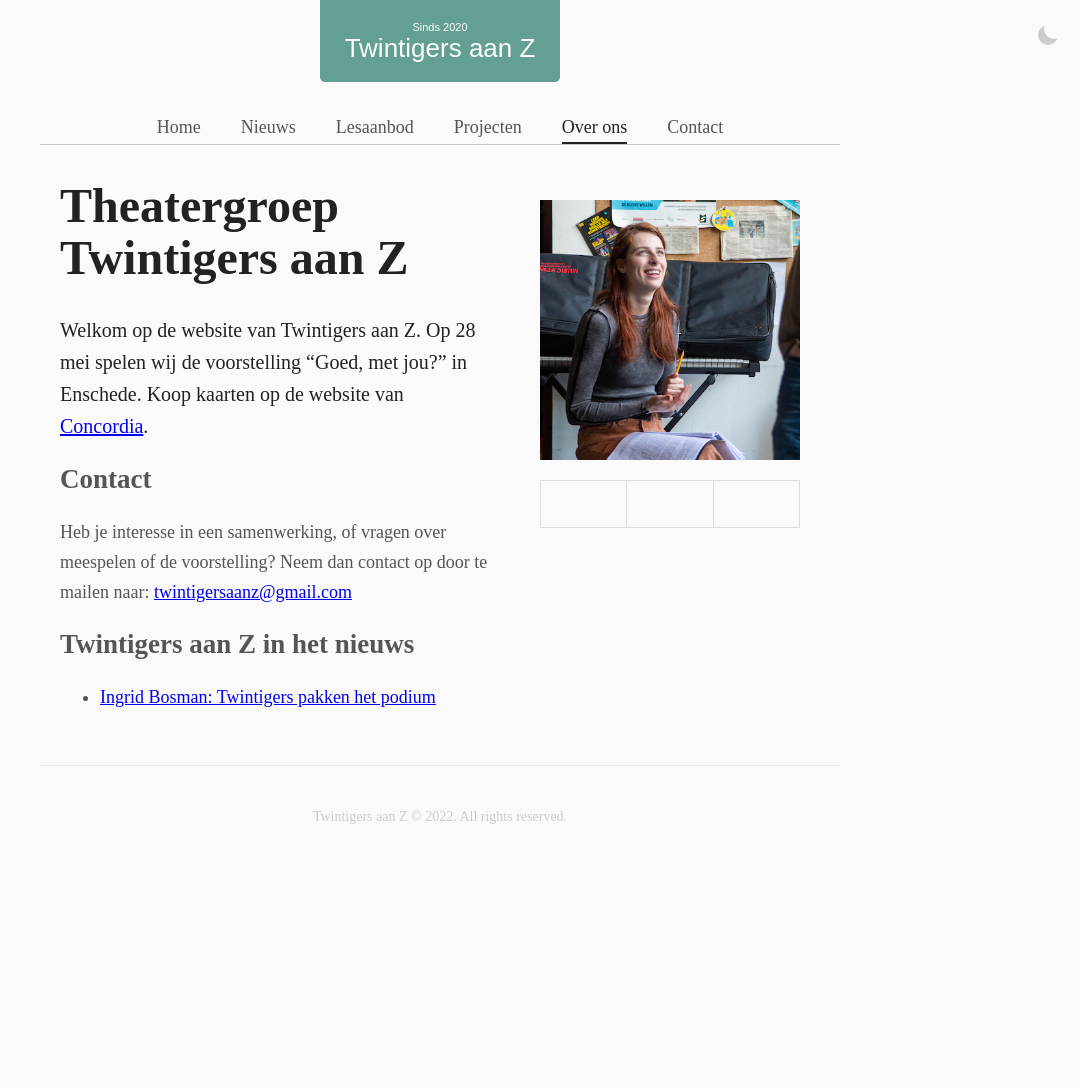
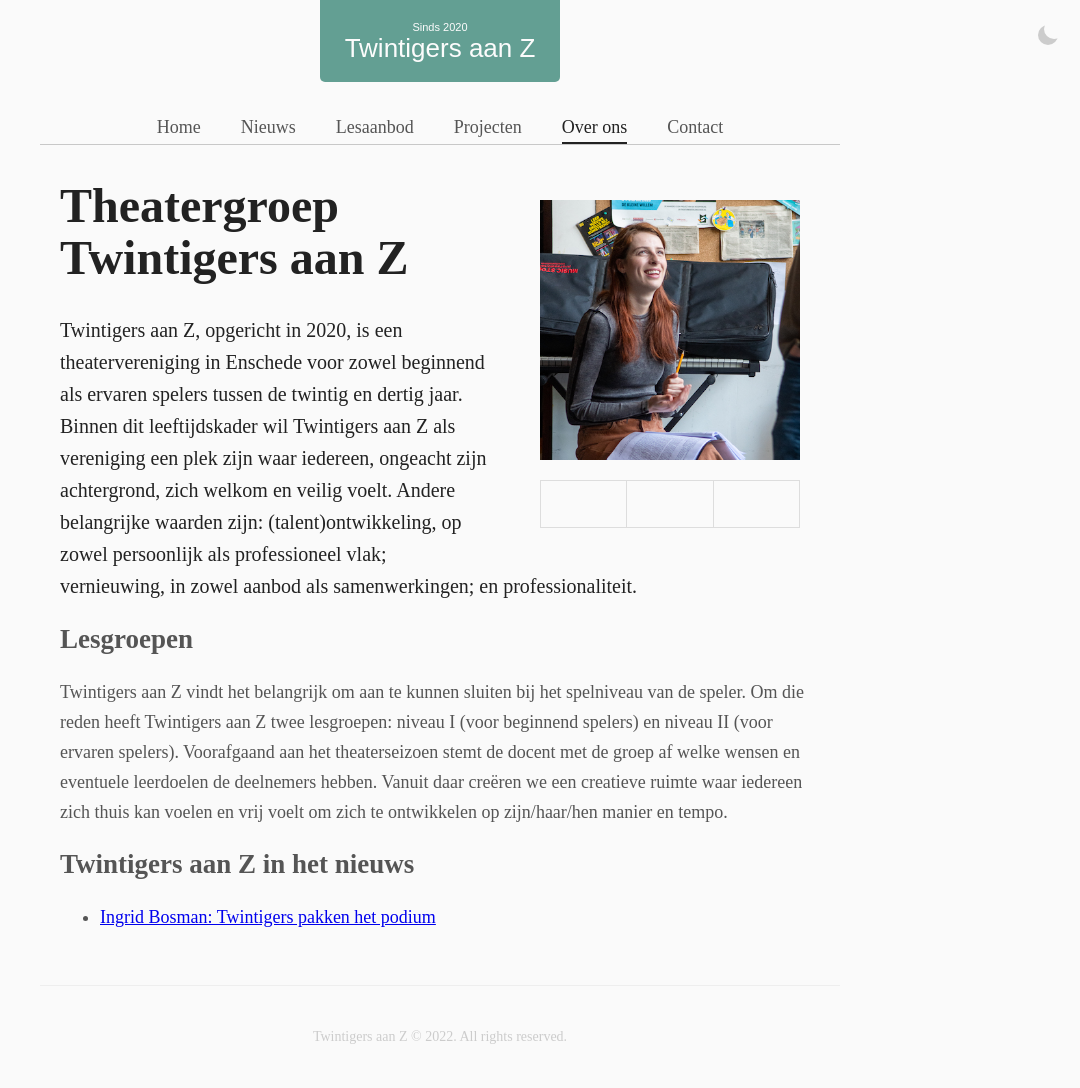
Before and after one commit to cmitz/twintigersaanz, a Jekyll site: the page built from _pages/about.html, in a window 1280 px wide. Shown: the whole page, without its empty margins (200-1280 px from the left). Built offline with Jekyll 4.4.1, drawn with Linux system fonts in a browser that asks for light colours; some web fonts are replaced; before the commit the page ends 900 px from its top, so only the background shows below that.

Commit message:
Update text on About page

```diff
--- a/_pages/about.html
+++ b/_pages/about.html
@@ -26,11 +26,11 @@ permalink: /over-ons/
     </div>
 
     <h1>Theatergroep Twintigers aan Z</h1>
-    <p class="intro-paragraph">Welkom op de website van Twintigers aan Z. Op 28 mei spelen wij de voorstelling “Goed, met jou?” in Enschede. Koop kaarten op de website van <a href="https://www.concordia.nl/theater/goed-met-jou-twintigers-aan-z/28-05-2022-20-00">Concordia</a>.</p>
+    <p class="intro-paragraph">Twintigers aan Z, opgericht in 2020, is een theatervereniging in Enschede voor zowel beginnend als ervaren spelers tussen de twintig en dertig jaar. Binnen dit leeftijdskader wil Twintigers aan Z als vereniging een plek zijn waar iedereen, ongeacht zijn achtergrond, zich welkom en veilig voelt. Andere belangrijke waarden zijn: (talent)ontwikkeling, op zowel persoonlijk als professioneel vlak; vernieuwing, in zowel aanbod als samenwerkingen; en professionaliteit.</p>
 
-    <h2>Contact</h2>
+    <h2>Lesgroepen</h2>
 
-    <p>Heb je interesse in een samenwerking, of vragen over meespelen of de voorstelling? Neem dan contact op door te mailen naar: <a href="mailto:twintigersaanz@gmail.com">twintigersaanz@gmail.com</a></p>
+    <p>Twintigers aan Z vindt het belangrijk om aan te kunnen sluiten bij het spelniveau van de speler. Om die reden heeft Twintigers aan Z twee lesgroepen: niveau I (voor beginnend spelers) en niveau II (voor ervaren spelers). Voorafgaand aan het theaterseizoen stemt de docent met de groep af welke wensen en eventuele leerdoelen de deelnemers hebben. Vanuit daar creëren we een creatieve ruimte waar iedereen zich thuis kan voelen en vrij voelt om zich te ontwikkelen op zijn/haar/hen manier en tempo.</p>
 
     <h2>Twintigers aan Z in het nieuws</h2>
 
```
